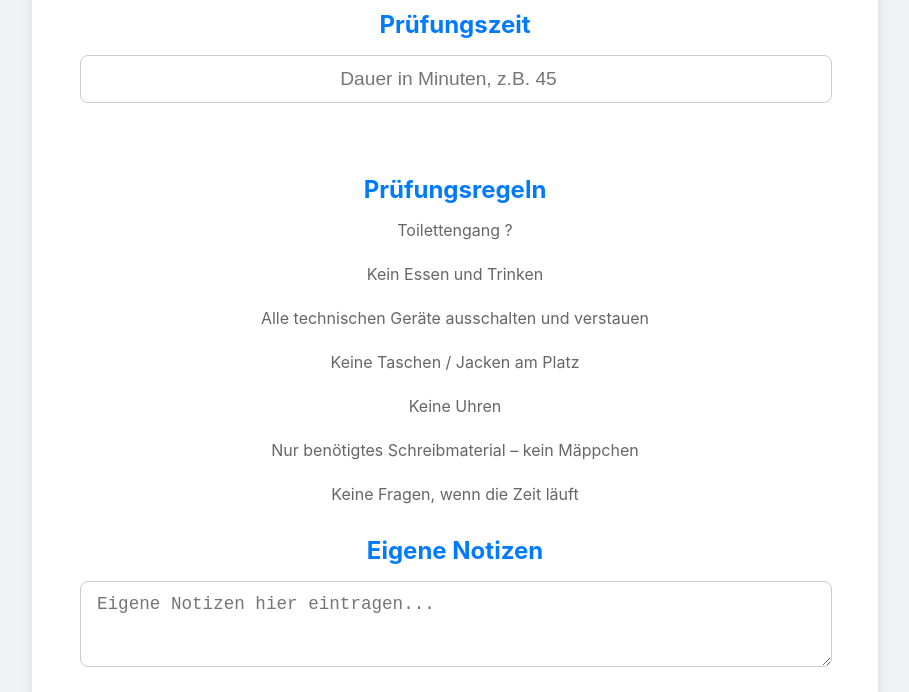
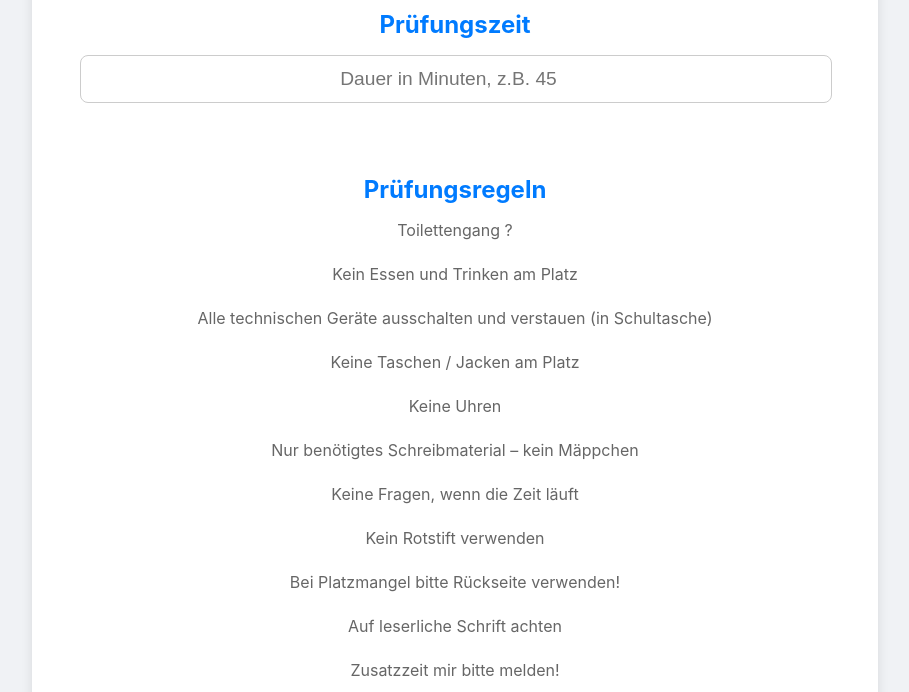
Before and after one commit to ddesignmedia/Klausurentimer, a plain HTML site: page index.html in a window 1280 px wide. Shown: the part 103-795 px from the top of the page, without its empty margins (185-1094 px from the left). Drawn offline with Linux system fonts and the light colour scheme.

Commit message:
Add files via upload

```diff
--- a/index.html
+++ b/index.html
@@ -31,12 +31,16 @@
         <h2>Prüfungsregeln</h2>
         <div id="predefined-rules">
             <p class="predefined-rule">Toilettengang ?</p>
-            <p class="predefined-rule">Kein Essen und Trinken</p>
-            <p class="predefined-rule">Alle technischen Geräte ausschalten und verstauen</p>
+            <p class="predefined-rule">Kein Essen und Trinken am Platz</p>
+            <p class="predefined-rule">Alle technischen Geräte ausschalten und verstauen (in Schultasche)</p>
             <p class="predefined-rule">Keine Taschen / Jacken am Platz</p>
             <p class="predefined-rule">Keine Uhren</p>
             <p class="predefined-rule">Nur benötigtes Schreibmaterial – kein Mäppchen</p>
             <p class="predefined-rule">Keine Fragen, wenn die Zeit läuft</p>
+            <p class="predefined-rule">Kein Rotstift verwenden</p>
+            <p class="predefined-rule">Bei Platzmangel bitte Rückseite verwenden!</p>
+            <p class="predefined-rule">Auf leserliche Schrift achten</p>
+            <p class="predefined-rule">Zusatzzeit mir bitte melden!</p>
         </div>
 
         <h2>Eigene Notizen</h2>
@@ -56,7 +60,7 @@
             <button id="plus-twenty-percent-btn" class="control-btn">+20%</button>
         </div>
         <div id="checklist-display-container" style="display: none;">
-            <h2>Regeln & Notizen</h2>
+            <h2><span class="rules-title">Regeln</span></h2>
             <ul id="checklist-display"></ul>
         </div>
     </div>
--- a/style.css
+++ b/style.css
@@ -271,6 +271,10 @@ body {
     margin-bottom: 1rem;
     font-size: 1.5rem;
 }
+.rules-title {
+    font-size: 2em;
+    color: black;
+}
 #checklist-display {
     list-style-type: '✅ ';
     padding-left: 10px;
```
